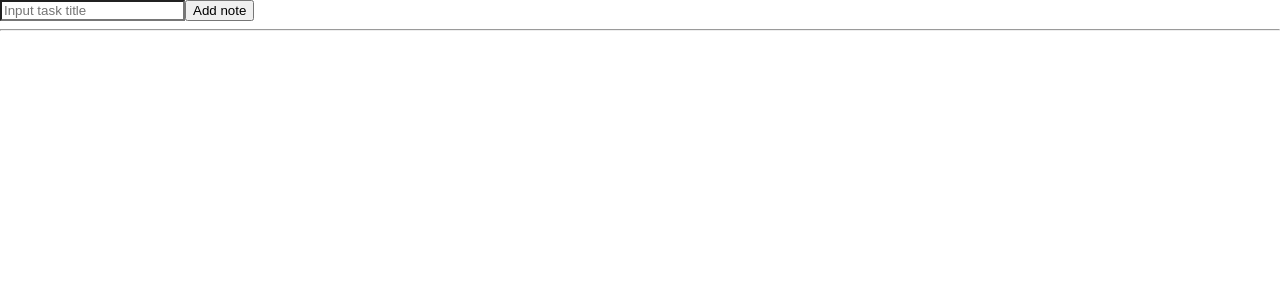
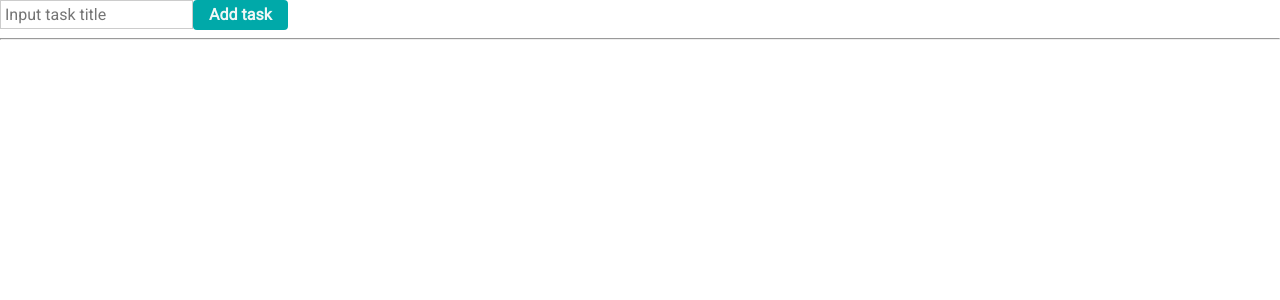
Before and after one commit to rachaelhrlm/taskapp, a React (Create React App) app: page / in a window 1280 px wide. Shown: the top 300 px of the page. Built offline with nearby package versions, Linux system fonts and the light colour scheme.

Commit message:
Create Button and Input components

```diff
--- a/src/components/AddTask.tsx
+++ b/src/components/AddTask.tsx
@@ -1,4 +1,6 @@
 import React, { ChangeEvent, FC, useState } from "react";
+import Button from "./Button";
+import Input from "./Input";
 interface AddTaskProps {
   addTask: (task: string) => void;
 }
@@ -17,8 +19,8 @@ const AddTask: FC<AddTaskProps> = ({ addTask }: AddTaskProps) => {
 
   return (
     <div>
-      <input value={task} onChange={onChange} type="text" name="task" placeholder="Input task title" />
-      <button onClick={onClick}>Add note</button>
+      <Input value={task} onChange={onChange} type="text" name="task" placeholder="Input task title" />
+      <Button onClick={onClick} text="Add task" />
     </div>
   );
 };
--- /dev/null
+++ b/src/components/Button.tsx
@@ -0,0 +1,16 @@
+import React, { FC, ReactNode } from "react";
+
+interface ButtonProps {
+  text: ReactNode;
+  onClick?: () => void;
+}
+
+const Button: FC<ButtonProps> = ({ text, onClick }: ButtonProps) => {
+  return (
+    <button className="c-button" onClick={onClick}>
+      {text}
+    </button>
+  );
+};
+
+export default Button;
--- /dev/null
+++ b/src/components/Input.tsx
@@ -0,0 +1,13 @@
+import React, { FC, InputHTMLAttributes } from "react";
+import { ChangeEvent } from "react";
+
+interface InputProps extends InputHTMLAttributes<HTMLInputElement> {
+  onChange: (event: ChangeEvent<HTMLInputElement>) => void;
+}
+const Input: FC<InputProps> = ({ value, onChange, type, name, placeholder }: InputProps) => {
+  return (
+    <input className="c-input" value={value} onChange={onChange} type={type} name={name} placeholder={placeholder} />
+  );
+};
+
+export default Input;
--- /dev/null
+++ b/src/styles/abstracts/_typography.scss
@@ -0,0 +1 @@
+@import url("https://fonts.googleapis.com/css2?family=Nunito+Sans:ital,wght@0,200;0,300;0,400;0,600;0,700;0,800;0,900;1,200;1,300;1,400;1,600;1,700;1,800;1,900&family=Roboto&display=swap");
--- a/src/styles/abstracts/_variables.scss
+++ b/src/styles/abstracts/_variables.scss
@@ -0,0 +1,10 @@
+$white: rgb(241, 247, 246);
+$lightGray: #efefef;
+$gray: #ccc;
+$primaryColor: rgb(0, 169, 169);
+$primaryColorDarker: rgb(0, 112, 125);
+
+$titleFont: "Nunito Sans", sans-serif;
+
+$padding: 8px;
+$margin: 8px;
--- /dev/null
+++ b/src/styles/base/_base.scss
@@ -0,0 +1,4 @@
+html,
+body {
+  font-family: "Roboto";
+}
--- a/src/styles/base/_reset.scss
+++ b/src/styles/base/_reset.scss
@@ -6,6 +6,8 @@
 
 html,
 body,
+button,
+input,
 div,
 span,
 object,
@@ -58,12 +60,19 @@ video {
   margin: 0;
   padding: 0;
   border: 0;
+  box-shadow: none;
   font-size: 100%;
   font: inherit;
   vertical-align: baseline;
   text-rendering: optimizeLegibility;
   -webkit-font-smoothing: antialiased;
   text-size-adjust: none;
+  :focus:not(:focus-visible) {
+    outline: none;
+  }
+  :focus:not(:-moz-focusring) {
+    outline: none;
+  }
 }
 
 footer,
--- /dev/null
+++ b/src/styles/components/_button.scss
@@ -0,0 +1,13 @@
+.c-button {
+  background-color: $primaryColor;
+  color: $white;
+  padding: ($padding/1.2) ($padding * 2);
+  border-radius: 4px;
+  transition: background-color 0.3s;
+  font-weight: 600;
+
+  &:hover {
+    cursor: pointer;
+    background-color: $primaryColorDarker;
+  }
+}
--- /dev/null
+++ b/src/styles/components/_input.scss
@@ -0,0 +1,4 @@
+.c-input {
+  border: 1px solid $gray;
+  padding: ($padding/2);
+}
--- a/src/styles/main.scss
+++ b/src/styles/main.scss
@@ -1,3 +1,5 @@
-@import "./abstracts/variables";
+@import "./abstracts/variables", "./abstracts/typography";
 
-@import "./base/reset";
+@import "./base/reset", "./base/base";
+
+@import "./components/button", "./components/input";
```
